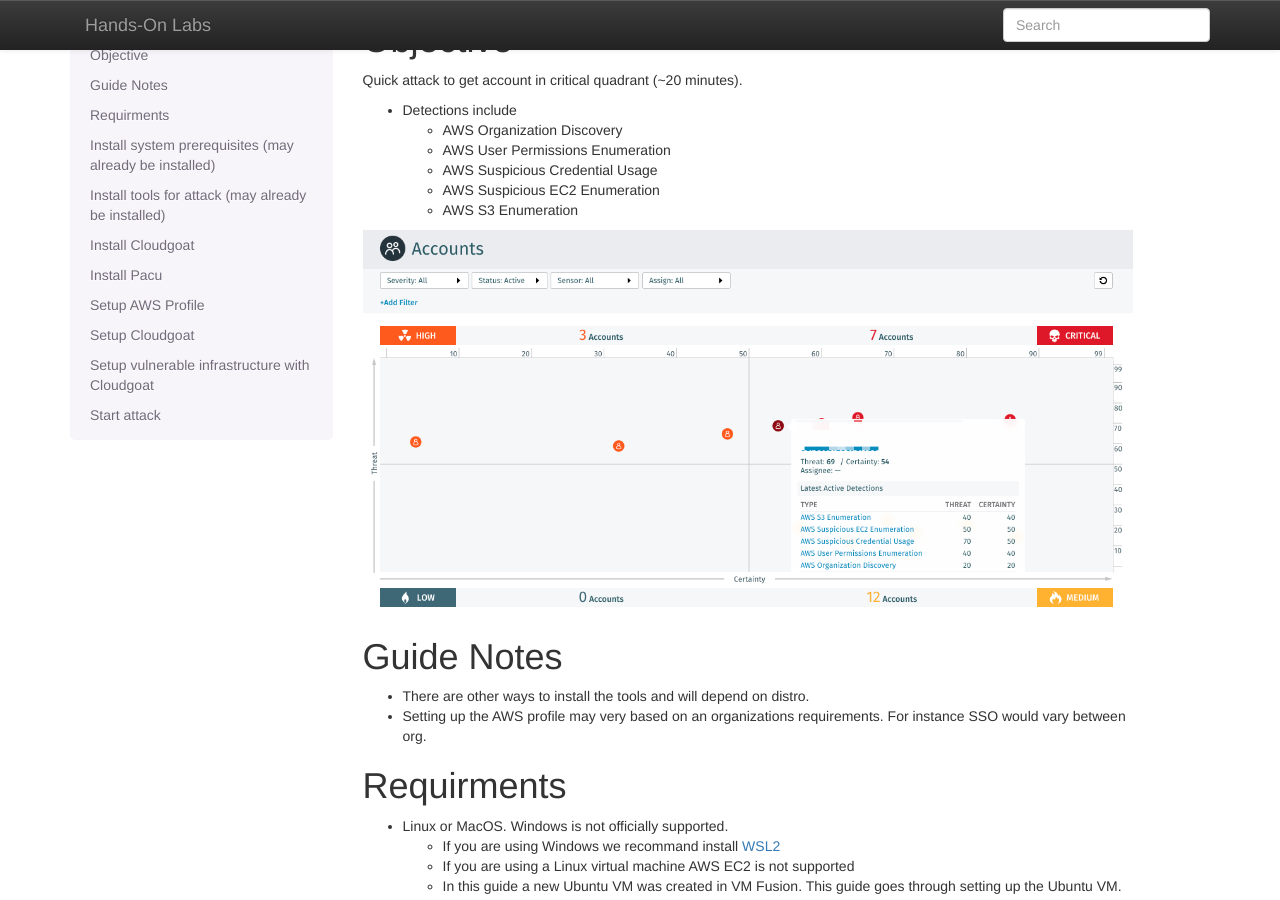
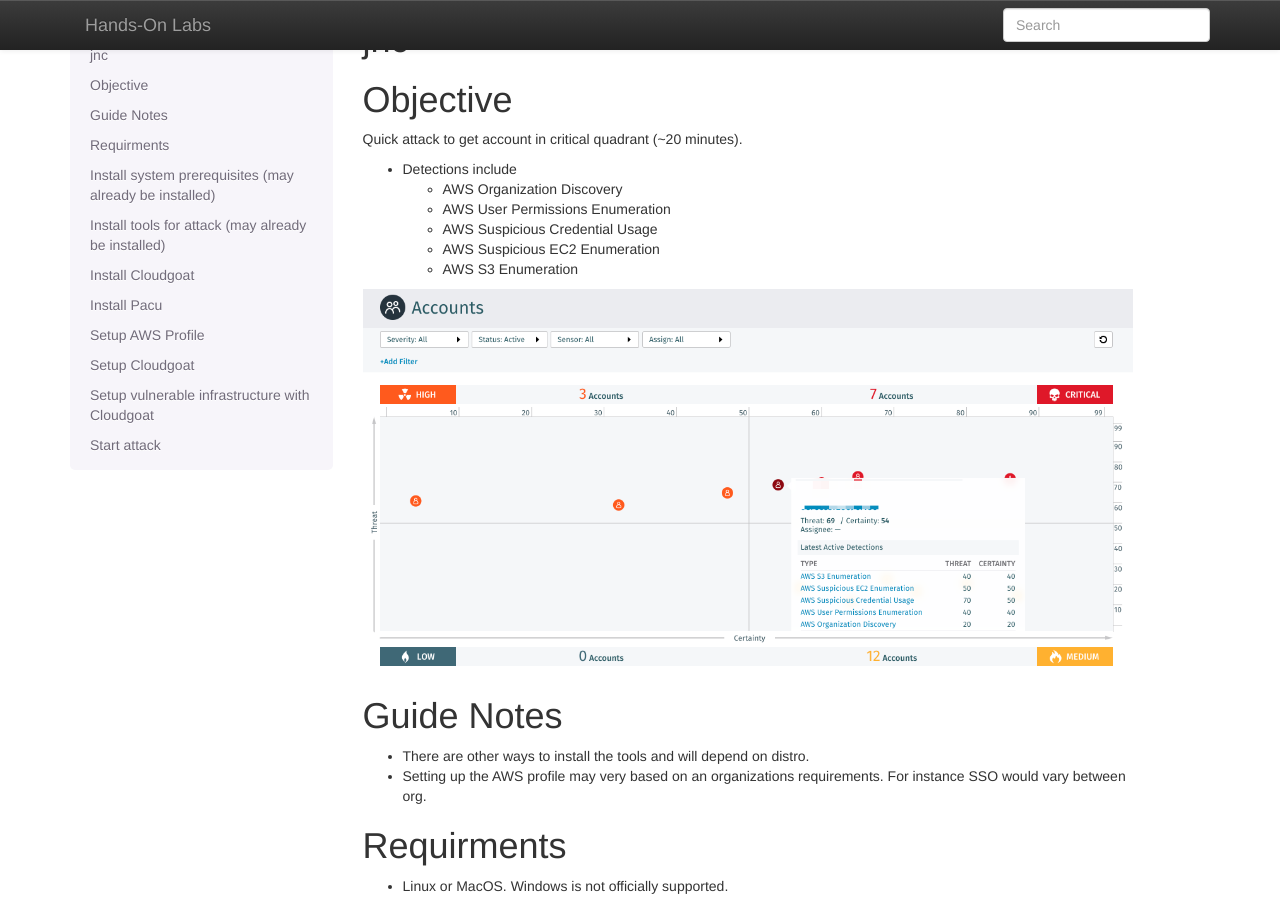
Before and after one commit to jncox/dfawspublic, a Sphinx documentation site: the page built from source/index.md, in a window 1280 px wide and 900 px high. Built offline with Sphinx 7.4.7, drawn with Linux system fonts in a browser that asks for light colours; nearby versions of some CDN libraries.

Commit message:
Update index.md

```diff
--- a/source/index.md
+++ b/source/index.md
@@ -1,3 +1,5 @@
+### jnc
+
 ### Objective
 Quick attack to get account in critical quadrant (~20 minutes).
 - Detections include
```
